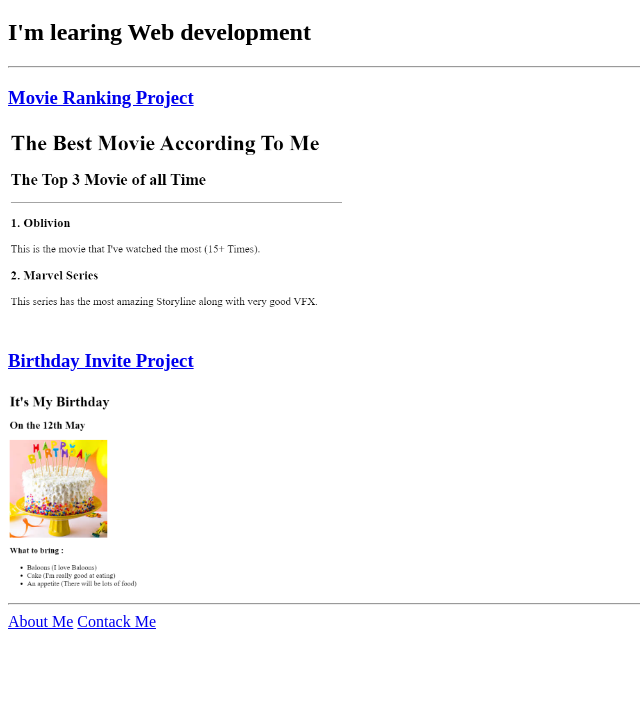
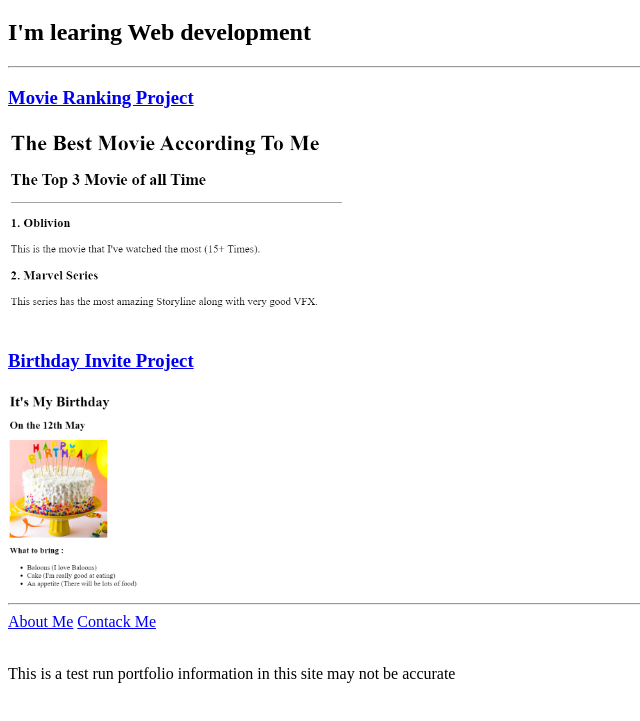
Before and after one commit to ANSHU-0/html-portfolio, a plain HTML site: page index.html in a window 1280 px wide. Shown: the part 61-782 px from the top of the page, without its empty margins (0-640 px from the left). Drawn offline with Linux system fonts and the light colour scheme.

Commit message:
index.html

```diff
--- a/index.html
+++ b/index.html
@@ -16,5 +16,8 @@
     <hr />
     <a href="./public/about.html">About Me</a>
     <a href="./public/contact.html">Contack Me</a>
+    <br />
+    <br />
+    <p>This is a test run portfolio information in this site may not be accurate </p>
 </body>
 </html>
```
